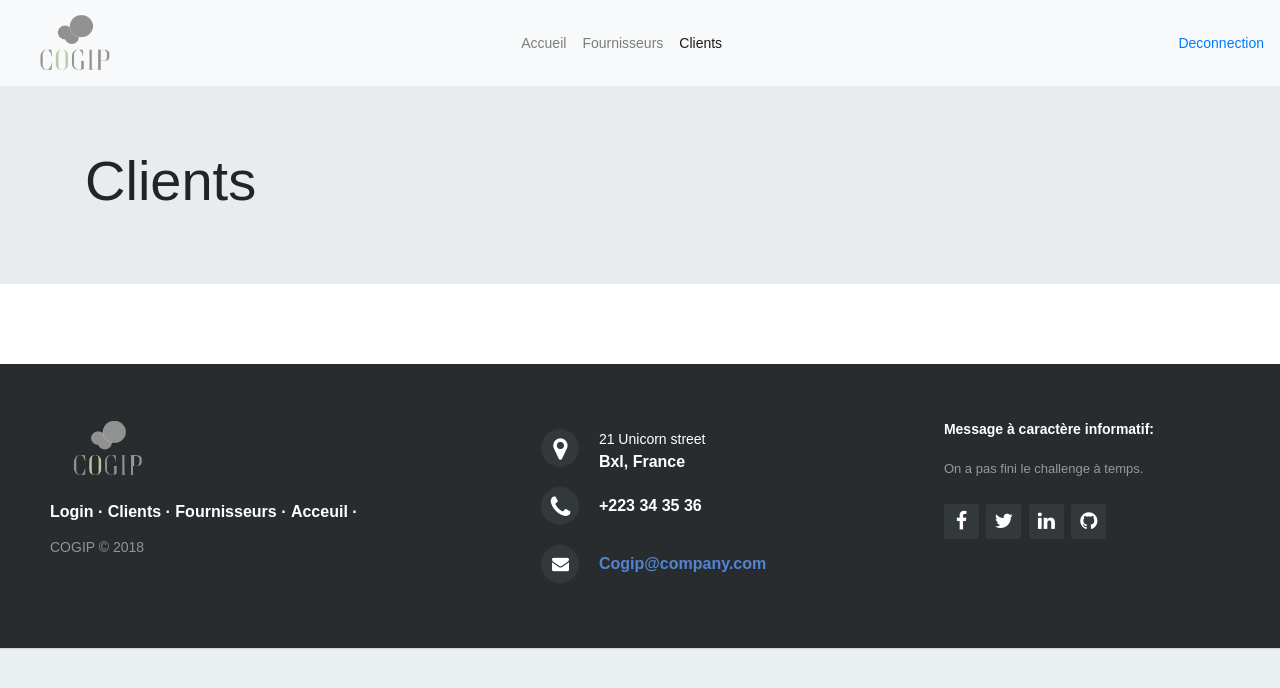
After one commit to ludovichaute/my-first-relational-database-app, a PHP site: page /Client-page.php in a window 1280 px wide. The commit adds this page. Shown: the top 688 px of the page. Run offline with PHP 8.4, Linux system fonts and the light colour scheme; some libraries are stand-ins or nearby versions.

Commit message:
papouche

```diff
--- /dev/null
+++ b/views/Client-page.php
@@ -0,0 +1,60 @@
+
+ <?php session_start (); ?>
+
+<!doctype html>
+    <html lang="en">
+        <head>
+            <title>COGIP</title>
+            <link rel="stylesheet" type="text/css" href="./css/style.css" >
+            <link rel="stylesheet" type="text/css" href="vendor/bootstrap/css/bootstrap.min.css">
+            <meta charset="utf-8">
+	        <meta http-equiv="X-UA-Compatible" content="IE=edge">
+	        <meta name="viewport" content="width=device-width, initial-scale=1">
+	        <meta name="keywords" content="footer, address, phone, icons" />
+
+	        <link rel="stylesheet" href="./demo.css">
+	        <link rel="stylesheet" href="./footer.css">
+
+	        <link rel="stylesheet" href="http://maxcdn.bootstrapcdn.com/font-awesome/4.2.0/css/font-awesome.min.css">
+
+	        <link href="http://fonts.googleapis.com/css?family=Cookie" rel="stylesheet" type="text/css">
+        </head>
+        <body>
+
+             <nav class="navbar navbar-expand-lg navbar-light bg-light">
+              <a class="navbar-brand" href="#"><img src="./images/logo_cogip2.png" alt="logo"  width="25%" class=""></a>
+              <button class="navbar-toggler" type="button" data-toggle="collapse" data-target="#navbarText" aria-controls="navbarText" aria-expanded="false" aria-label="Toggle navigation">
+                <span class="navbar-toggler-icon"></span>
+              </button>
+              <div class="collapse navbar-collapse" id="navbarText">
+                <ul class="navbar-nav mr-auto">
+                  <li class="nav-item ">
+                    <a class="nav-link" href="accueil-page.php">Accueil</a>
+                  </li>
+                  <li class="nav-item">
+                    <a class="nav-link" href="fourni-page.php">Fournisseurs</a>
+                  </li>
+                  <li class="nav-item active">
+                    <a class="nav-link"  href="Client-page.php">Clients<span class="sr-only">(current)</span></a>
+                  </li>
+                </ul>
+                <span class="navbar-text">
+                <a href="./logout.php">Deconnection</a>
+                </span>
+              </div>
+            </nav>
+
+            <div class="jumbotron jumbotron-fluid ">
+              <div class="container ">
+                <h1 class="display-4 align-middle ">Clients</h1>
+              </div>
+            </div>
+
+            <script src="https://code.jquery.com/jquery-3.3.1.slim.min.js" integrity="sha384-q8i/X+965DzO0rT7abK41JStQIAqVgRVzpbzo5smXKp4YfRvH+8abtTE1Pi6jizo" crossorigin="anonymous"></script>
+            <script src="https://cdnjs.cloudflare.com/ajax/libs/popper.js/1.14.3/umd/popper.min.js" integrity="sha384-ZMP7rVo3mIykV+2+9J3UJ46jBk0WLaUAdn689aCwoqbBJiSnjAK/l8WvCWPIPm49" crossorigin="anonymous"></script>
+            <script src="https://stackpath.bootstrapcdn.com/bootstrap/4.1.3/js/bootstrap.min.js" integrity="sha384-ChfqqxuZUCnJSK3+MXmPNIyE6ZbWh2IMqE241rYiqJxyMiZ6OW/JmZQ5stwEULTy" crossorigin="anonymous"></script>
+      <?php include 'footer.php'; ?>
+
+      </body>
+
+</html>
--- /dev/null
+++ b/views/demo.css
@@ -0,0 +1,100 @@
+@import url('http://fonts.googleapis.com/css?family=Open+Sans:400,700');
+
+*{
+	padding:0;
+	margin:0;
+}
+
+html{
+	background-color: #eaf0f2;
+}
+
+body{
+	font:14px/1.5 Arial, Helvetica, sans-serif;
+}
+
+header{
+	text-align: center;
+	padding-top: 100px;
+	margin-bottom:200px;
+}
+
+header h1{
+	font: normal 32px/1.5 'Open Sans', sans-serif;
+	color: #3F71AE;
+	padding-bottom: 16px;
+}
+
+header h2{
+	color: #F05283;
+}
+
+header h2 a{
+	color:inherit;
+	text-decoration: none;
+	display: inline-block;
+	border: 1px solid #F05283;
+	padding: 10px 15px;
+	border-radius: 3px;
+	font: bold 14px/1 'Open Sans', sans-serif;
+	text-transform: uppercase;
+}
+
+header h2 a:hover{
+	background-color:#F05283;
+	transition:0.2s;
+	color:#fff;
+}
+
+header ul {
+	max-width: 600px;
+	margin: 60px auto 0;
+}
+
+header ul a{
+	text-decoration: none;
+	color: #FFF;
+	text-align: left;
+	background-color: #B9C1CA;
+	padding: 10px 16px;
+	border-radius: 2px;
+	opacity: 0.8;
+	font-size: 16px;
+	display: inline-block;
+	margin: 4px;
+	line-height: 1;
+	outline: none;
+
+	transition: 0.2s ease;
+}
+
+header ul li a.active{
+	background-color: #66B650;
+	pointer-events: none;
+}
+
+header ul li a:hover {
+	opacity: 1;
+}
+
+header ul{
+	list-style: none;
+	padding: 0;
+}
+
+header ul li{
+	display: inline-block;
+}
+
+
+/* In our demo, the footers are fixed to the bottom of the page */
+
+footer{
+	position: fixed;
+	bottom: 0;
+}
+
+@media (max-height:800px){
+	footer { position: static; }
+	header { padding-top:40px; }
+}
--- /dev/null
+++ b/views/footer.css
@@ -0,0 +1,168 @@
+.footer-distributed{
+	background-color: #292c2f;
+	box-shadow: 0 1px 1px 0 rgba(0, 0, 0, 0.12);
+	box-sizing: border-box;
+	width: 100%;
+	text-align: left;
+	font: bold 16px sans-serif;
+
+	padding: 55px 50px;
+	margin-top: 80px;
+}
+
+.footer-distributed .footer-left,
+.footer-distributed .footer-center,
+.footer-distributed .footer-right{
+	display: inline-block;
+	vertical-align: top;
+}
+
+/* Footer left */
+
+.footer-distributed .footer-left{
+	width: 40%;
+}
+
+/* The company logo */
+
+.footer-distributed h3{
+	color:  #ffffff;
+	font: normal 36px 'Cookie', cursive;
+	margin: 0;
+}
+
+.footer-distributed h3 span{
+	color:  #5383d3;
+}
+
+/* Footer links */
+
+.footer-distributed .footer-links{
+	color:  #ffffff;
+	margin: 20px 0 12px;
+	padding: 0;
+}
+
+.footer-distributed .footer-links a{
+	display:inline-block;
+	line-height: 1.8;
+	text-decoration: none;
+	color:  inherit;
+}
+
+.footer-distributed .footer-company-name{
+	color:  #8f9296;
+	font-size: 14px;
+	font-weight: normal;
+	margin: 0;
+}
+
+/* Footer Center */
+
+.footer-distributed .footer-center{
+	width: 35%;
+}
+
+.footer-distributed .footer-center i{
+	background-color:  #33383b;
+	color: #ffffff;
+	font-size: 25px;
+	width: 38px;
+	height: 38px;
+	border-radius: 50%;
+	text-align: center;
+	line-height: 42px;
+	margin: 10px 15px;
+	vertical-align: middle;
+}
+
+.footer-distributed .footer-center i.fa-envelope{
+	font-size: 17px;
+	line-height: 38px;
+}
+
+.footer-distributed .footer-center p{
+	display: inline-block;
+	color: #ffffff;
+	vertical-align: middle;
+	margin:0;
+}
+
+.footer-distributed .footer-center p span{
+	display:block;
+	font-weight: normal;
+	font-size:14px;
+	line-height:2;
+}
+
+.footer-distributed .footer-center p a{
+	color:  #5383d3;
+	text-decoration: none;;
+}
+
+
+/* Footer Right */
+
+.footer-distributed .footer-right{
+	width: 20%;
+}
+
+.footer-distributed .footer-company-about{
+	line-height: 20px;
+	color:  #92999f;
+	font-size: 13px;
+	font-weight: normal;
+	margin: 0;
+}
+
+.footer-distributed .footer-company-about span{
+	display: block;
+	color:  #ffffff;
+	font-size: 14px;
+	font-weight: bold;
+	margin-bottom: 20px;
+}
+
+.footer-distributed .footer-icons{
+	margin-top: 25px;
+}
+
+.footer-distributed .footer-icons a{
+	display: inline-block;
+	width: 35px;
+	height: 35px;
+	cursor: pointer;
+	background-color:  #33383b;
+	border-radius: 2px;
+
+	font-size: 20px;
+	color: #ffffff;
+	text-align: center;
+	line-height: 35px;
+
+	margin-right: 3px;
+	margin-bottom: 5px;
+}
+
+/* If you don't want the footer to be responsive, remove these media queries */
+
+@media (max-width: 880px) {
+
+	.footer-distributed{
+		font: bold 14px sans-serif;
+	}
+
+	.footer-distributed .footer-left,
+	.footer-distributed .footer-center,
+	.footer-distributed .footer-right{
+		display: block;
+		width: 100%;
+		margin-bottom: 40px;
+		text-align: center;
+	}
+
+	.footer-distributed .footer-center i{
+		margin-left: 0;
+	}
+
+}
--- /dev/null
+++ b/views/footer.php
@@ -0,0 +1,43 @@
+
+		<footer class="footer-distributed">
+			<div class="footer-left">
+				<a><img src="./images/logo_cogip2.png" alt="logo"  width="25%" class=""></a>
+				<p class="footer-links">
+					<a href="First-page.php">Login</a>
+					·
+					<a href="Client-page.php">Clients</a>
+					·
+					<a href="fourni-page.php">Fournisseurs</a>
+					·
+					<a href="accueil-page.php">Acceuil</a>
+					·
+				</p>
+				<p class="footer-company-name">COGIP &copy; 2018</p>
+			</div>
+			<div class="footer-center">
+				<div>
+					<i class="fa fa-map-marker"></i>
+					<p><span>21 Unicorn street</span> Bxl, France</p>
+				</div>
+				<div>
+					<i class="fa fa-phone"></i>
+					<p>+223 34 35 36</p>
+				</div>
+				<div>
+					<i class="fa fa-envelope"></i>
+					<p><a href="mailto:support@company.com">Cogip@company.com</a></p>
+				</div>
+			</div>
+			<div class="footer-right">
+				<p class="footer-company-about">
+					<span>Message à caractère informatif:</span>
+					On a pas fini le challenge à temps.
+				</p>
+				<div class="footer-icons">
+					<a href="#"><i class="fa fa-facebook"></i></a>
+					<a href="#"><i class="fa fa-twitter"></i></a>
+					<a href="#"><i class="fa fa-linkedin"></i></a>
+					<a href="#"><i class="fa fa-github"></i></a>
+				</div>
+			</div>
+		</footer>
--- a/views/login.php
+++ b/views/login.php
@@ -16,7 +16,7 @@ catch(Exception $e)
 // Requête
 
 $resultat = $bdd->query("SELECT users FROM chrichri");
-
+session_start ();
 $username = $_POST["username"];
 $mdp = sha1($_POST["pass"]);
 
@@ -25,7 +25,7 @@ $requete->bindParam(":user", $username);
 $requete->execute();
 $rep = $requete->fetch();
 if ($mdp === $rep[mdp]) {
-    header("Location: localhost:8888/my-first-relational-database-app/views/index.html");
+   header("Location: accueil-page.php");
 }else{
     echo "User ou mot de passe incorrect";
 }
```
Also changed, not shown: views/accueil-page.php (added, +59 -0 lines), views/fourni-page.php (added, +59 -0 lines), views/logout.php (added, +13 -0 lines), views/images/logo_cogip2.png, 2 other files.
